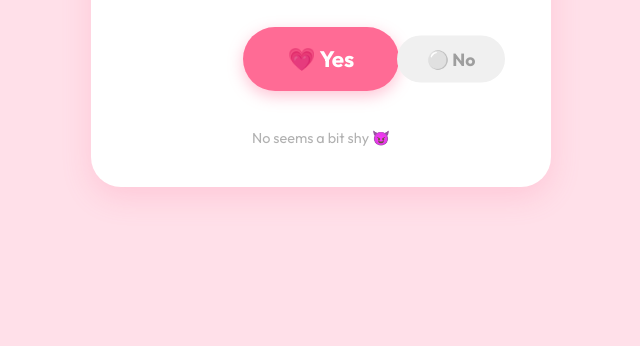
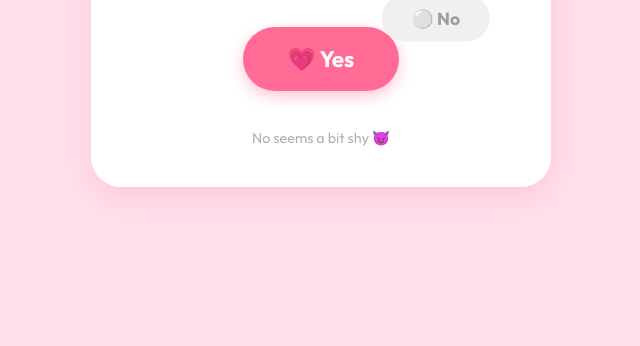
Before and after one commit to UtsovR/valentine-2026, a website built with Vite: page index.html in a window 1280 px wide. Shown: the part 454-800 px from the top of the page, without its empty margins (319-959 px from the left). Built offline with nearby package versions, Linux system fonts and the light colour scheme.

Commit message:
fix: adjust No button positioning and improve environment safety for Netlify

```diff
--- a/index.html
+++ b/index.html
@@ -18,11 +18,12 @@
                 <div class="icon-container">
                     <img src="assets/cute-face.png" alt="Cute Icon" class="cute-icon">
                 </div>
-                <h1 id="valentine-question"></h1>
+                <h1 id="valentine-question">Nishaaa will you be my valentine??? 🥺</h1>
                 <div class="button-group">
                     <button id="yes-btn" class="btn yes-btn">💗 Yes</button>
-                    <button id="no-btn" class="btn no-btn">⚪ No</button>
+                    <!-- No button moved out to allow easier positioning relative to card -->
                 </div>
+                <button id="no-btn" class="btn no-btn">⚪ No</button>
                 <p class="shy-text">No seems a bit shy 😈</p>
             </div>
         </div>
--- a/script.js
+++ b/script.js
@@ -2,28 +2,35 @@
 const VALENTINE_NAME = "Nishaaa";
 
 // DOM Elements
+document.addEventListener('DOMContentLoaded', () => {
     const questionCard = document.getElementById('question-card');
     const successCard = document.getElementById('success-card');
     const questionText = document.getElementById('valentine-question');
     const yesBtn = document.getElementById('yes-btn');
     const noBtn = document.getElementById('no-btn');
     const backBtn = document.getElementById('back-btn');
+    const card = document.querySelector('.card');
 
-// Set Dynamic Name
+    // Set Dynamic Name (as backup to HTML)
+    if (questionText) {
         questionText.innerText = `${VALENTINE_NAME} will you be my valentine??? 🥺`;
+    }
 
     // Initial positioning of the No button
     const resetNoButton = () => {
+        const cardRect = card.getBoundingClientRect();
+        const btnRect = noBtn.getBoundingClientRect();
+
         noBtn.style.transition = 'none';
-    noBtn.style.position = 'absolute';
-    noBtn.style.left = '70%';
-    noBtn.style.top = '50%';
-    noBtn.style.transform = 'translateY(-50%)';
+        // Position it to the right of the Yes button initially
+        // Using percentages relative to the CARD now
+        noBtn.style.left = '75%';
+        noBtn.style.top = '65%';
+        noBtn.style.transform = 'translate(-50%, -50%)';
     };
 
     // "No" Button Interaction Logic
     const moveNoButton = () => {
-    const card = document.querySelector('.card');
         const cardRect = card.getBoundingClientRect();
         const btnRect = noBtn.getBoundingClientRect();
 
@@ -45,7 +52,7 @@ const moveNoButton = () => {
         randomX = Math.max(padding, Math.min(randomX, maxX));
         randomY = Math.max(padding, Math.min(randomY, maxY));
 
-    // Apply new position relative to the container
+        // Apply new position relative to the CARD container
         noBtn.style.left = `${randomX}px`;
         noBtn.style.top = `${randomY}px`;
         noBtn.style.transform = 'none';
@@ -56,7 +63,7 @@ noBtn.addEventListener('mouseenter', moveNoButton);
     noBtn.addEventListener('touchstart', (e) => {
         e.preventDefault();
         moveNoButton();
-});
+    }, { passive: false });
     noBtn.addEventListener('click', (e) => {
         e.preventDefault();
         moveNoButton();
@@ -89,7 +96,7 @@ backBtn.addEventListener('click', () => {
 
     // Proximity tracking for the "No" button
     document.addEventListener('mousemove', (e) => {
-    if (questionCard.classList.contains('hidden')) return;
+        if (questionCard.classList.contains('hidden') || successCard.classList.contains('fade-in')) return;
 
         const noBtnRect = noBtn.getBoundingClientRect();
         const noBtnCenterX = noBtnRect.left + noBtnRect.width / 2;
@@ -108,3 +115,4 @@ document.addEventListener('mousemove', (e) => {
 
     // Initialize
     resetNoButton();
+});
--- a/style.css
+++ b/style.css
@@ -106,8 +106,10 @@ h1 {
     border-radius: 50px;
     font-size: 1.1rem;
     position: absolute;
-    /* transition: all 0.3s cubic-bezier(0.2, 0.8, 0.2, 1); Added via JS to avoid initial flash */
+    /* Initial position will be set via JS relative to the card */
     pointer-events: auto;
+    z-index: 10;
+    white-space: nowrap;
 }
 
 .back-btn {
```
Lines whose indentation alone changed are shown as unchanged.
